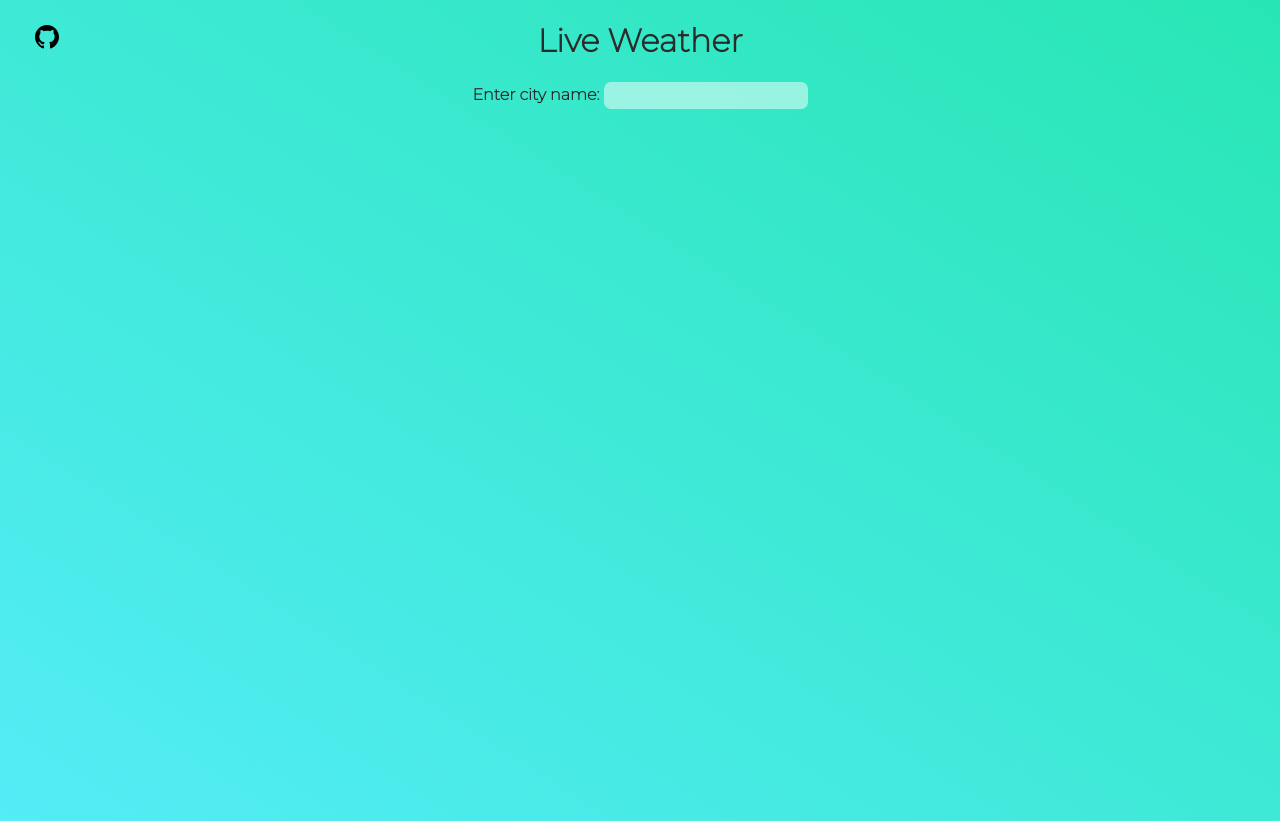
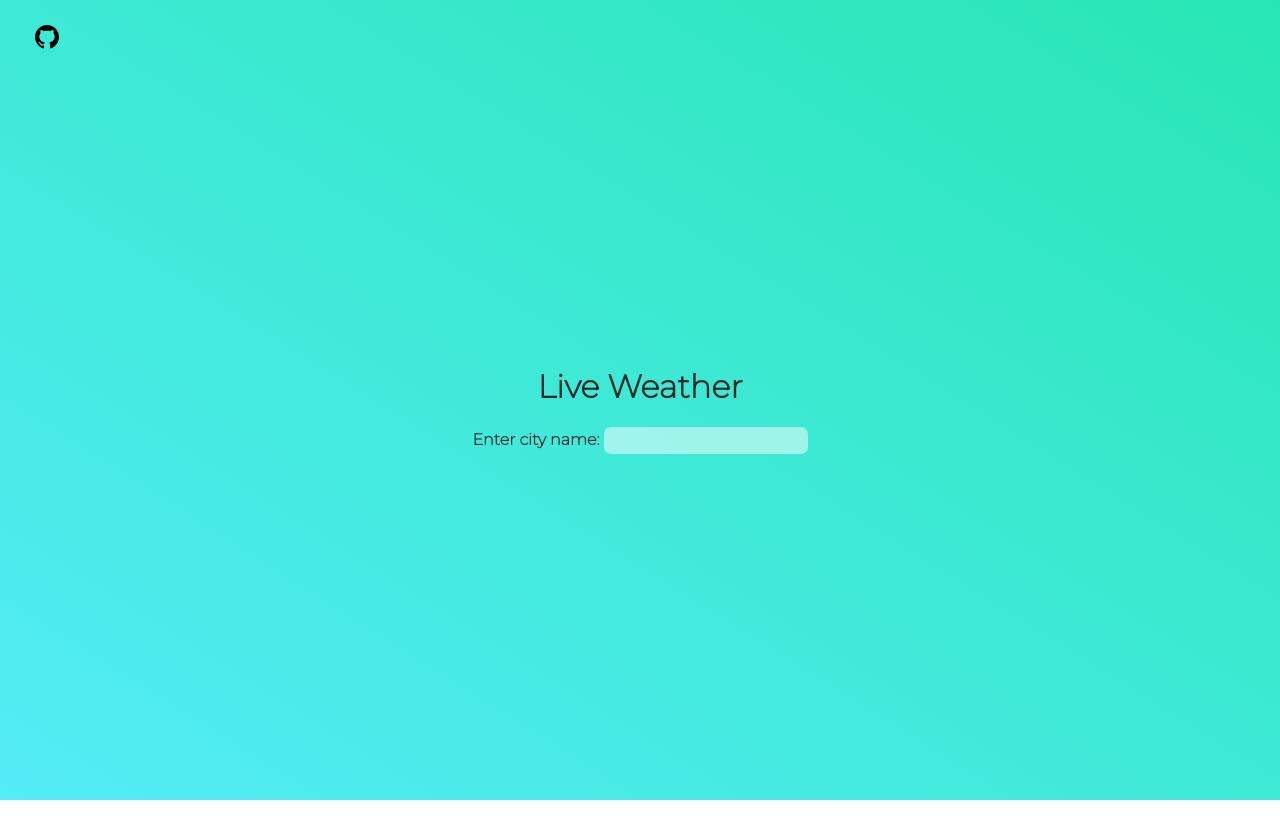
Before and after one commit to RameeshRoshan/weather, a React (Create React App) app in the folder weather/: page / in a window 1280 px wide. After the commit the page ends 800 px from the top, so only its background shows below. Built offline with nearby package versions, Linux system fonts and the light colour scheme; the HTML template or start-up script is replaced by a standard one.

Commit message:
deploy after resolving issue

```diff
--- a/weather/src/App.css
+++ b/weather/src/App.css
@@ -38,7 +38,6 @@
   text-align: center;
 }
 #tiles{
-  cursor: pointer;
   display: flex;
   flex-direction: row;
   flex-wrap: wrap;
@@ -56,6 +55,7 @@
 }
 
 #close{
+  cursor: pointer;
   background-color: rgba(250,250, 300, .6);
   height: 15px;
   width: 15px;
@@ -75,6 +75,9 @@
 }
 
 body{
+  display: flex;
+  flex-direction: column;
+  justify-content: center;
   min-height: 100vh;
   width: 100vw;
   background: linear-gradient(to right top, rgb(84, 236, 247), rgb(40,230, 180));
@@ -148,7 +151,6 @@ body{
   }
 }
 #main{
-  cursor: pointer;
   color: rgb(44, 43, 43)
 }
 .small{
--- a/weather/src/WeatherCard.js
+++ b/weather/src/WeatherCard.js
@@ -62,9 +62,6 @@ class WeatherCard extends React.Component{
     componentDidMount(){
         let list = JSON.parse(localStorage.getItem("list"));
         if(list){
-            // list.push("bengaluru");
-            // localStorage.setItem("list",list);
-            // console.log(list);
             Promise.all(list.map((city,i)=>{ //wrap in ternary
                 return(
                     fetch(`https://api.weatherapi.com/v1/current.json?key=2179903f2c2940eb89b202319211306&q=${city}&aqi=no`)
```
